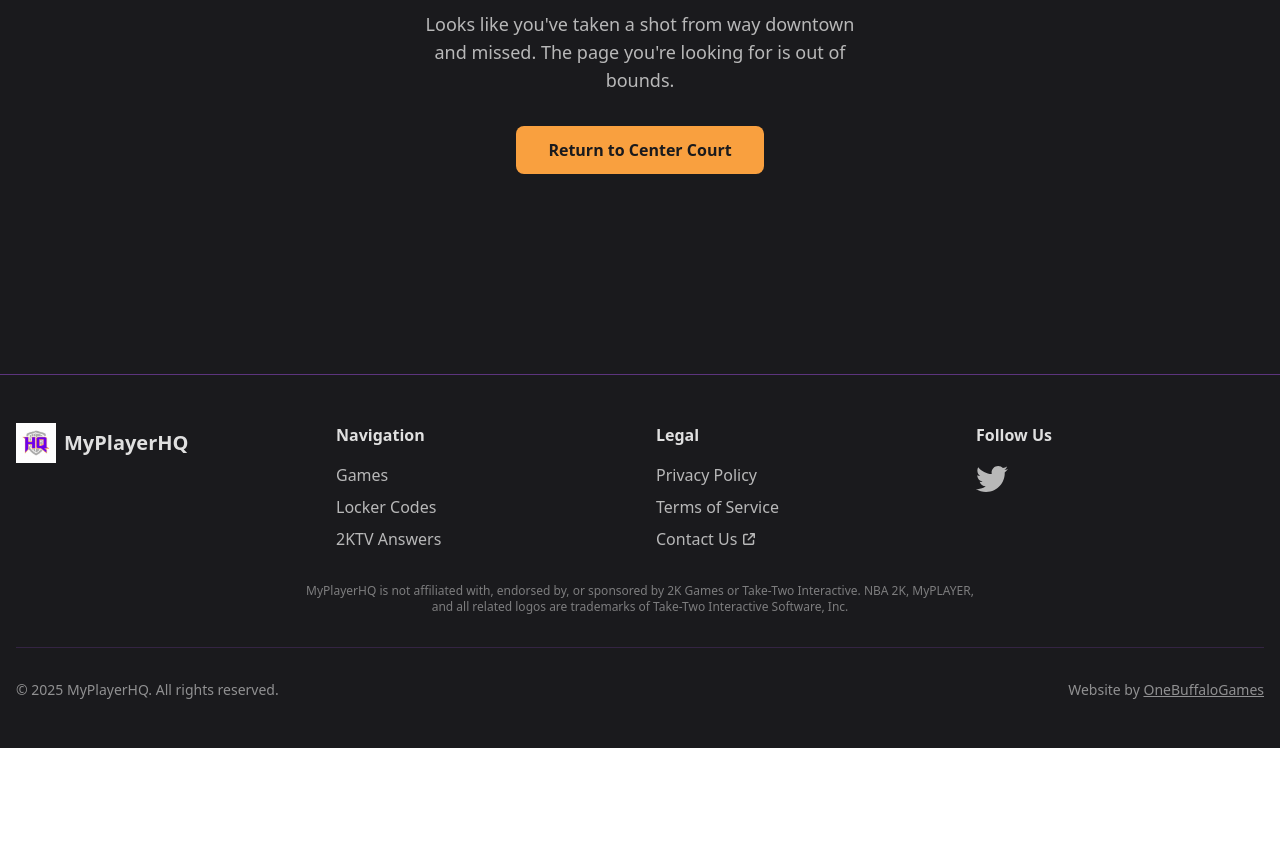
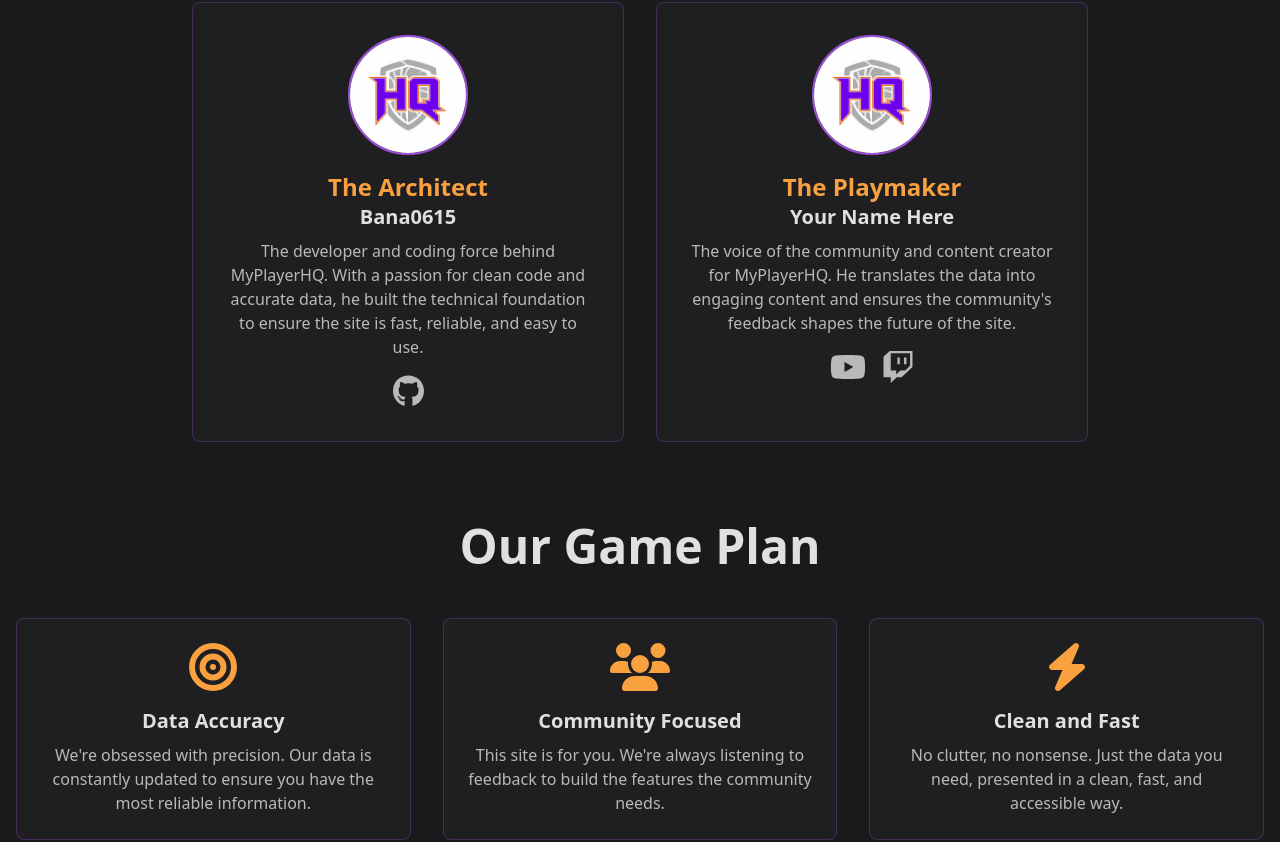
Before and after one commit to OneBuffaloLabs/myplayer-hq, a Next.js app: page /about in a window 1280 px wide. Before the commit this address had no page. Shown: the part 503-1345 px from the top of the page. Before the commit the page ends 1251 px from the top, so only its background shows below. Built offline with nearby package versions, Linux system fonts and the light colour scheme.

Commit message:
Created an about us page

```diff
--- /dev/null
+++ b/src/app/about/page.tsx
@@ -0,0 +1,151 @@
+import { Metadata } from 'next';
+import Link from 'next/link';
+import Image from 'next/image';
+import { generateMetadata } from '@/utils/metadata';
+import { FontAwesomeIcon } from '@fortawesome/react-fontawesome';
+import { faGithub, faTwitch, faYoutube } from '@fortawesome/free-brands-svg-icons';
+import { faBullseye, faUsers, faBolt } from '@fortawesome/free-solid-svg-icons';
+import { IconDefinition } from '@fortawesome/fontawesome-svg-core';
+
+export const metadata: Metadata = generateMetadata({
+  title: 'About Us',
+  description:
+    'Learn about the team and mission behind MyPlayerHQ, a community-driven resource for NBA 2K.',
+});
+
+type TeamMember = {
+  role: string;
+  name: string;
+  bio: string;
+  imageUrl: string;
+  links: {
+    href: string;
+    icon: IconDefinition;
+    label: string;
+  }[];
+};
+
+const teamMembers: TeamMember[] = [
+  {
+    role: 'The Architect',
+    name: 'Bana0615',
+    bio: 'The developer and coding force behind MyPlayerHQ. With a passion for clean code and accurate data, he built the technical foundation to ensure the site is fast, reliable, and easy to use.',
+    imageUrl: '/assets/images/shield.png', // Placeholder image
+    links: [{ href: 'https://github.com/Bana0615', icon: faGithub, label: 'GitHub' }],
+  },
+  {
+    role: 'The Playmaker',
+    name: 'Your Name Here',
+    bio: "The voice of the community and content creator for MyPlayerHQ. He translates the data into engaging content and ensures the community's feedback shapes the future of the site.",
+    imageUrl: '/assets/images/shield.png', // Placeholder image
+    links: [
+      { href: '#Youtube', icon: faYoutube, label: 'YouTube' },
+      { href: '#Twitch', icon: faTwitch, label: 'Twitch' },
+    ],
+  },
+];
+
+type Philosophy = {
+  icon: IconDefinition;
+  title: string;
+  description: string;
+};
+
+const philosophies: Philosophy[] = [
+  {
+    icon: faBullseye,
+    title: 'Data Accuracy',
+    description:
+      "We're obsessed with precision. Our data is constantly updated to ensure you have the most reliable information.",
+  },
+  {
+    icon: faUsers,
+    title: 'Community Focused',
+    description:
+      "This site is for you. We're always listening to feedback to build the features the community needs.",
+  },
+  {
+    icon: faBolt,
+    title: 'Clean and Fast',
+    description:
+      'No clutter, no nonsense. Just the data you need, presented in a clean, fast, and accessible way.',
+  },
+];
+
+export default function AboutPage() {
+  return (
+    <main className="bg-background text-text">
+      <div className="container mx-auto px-4 py-16">
+        {/* Section 1: Our Mission */}
+        <section className="text-center">
+          <h1 className="text-4xl md:text-6xl font-bold">
+            Built for <span className="text-primary">Ballers</span>, By{' '}
+            <span className="text-primary">Ballers</span>.
+          </h1>
+          <p className="mt-4 max-w-3xl mx-auto text-lg text-text/80">
+            MyPlayerHQ was born from a passion for NBA 2K and a desire to create the most accurate,
+            reliable, and user-friendly resource for the community. We were tired of inaccurate data
+            and cluttered websites, so we decided to build the solution ourselves. This is a passion
+            project from the team at One Buffalo Games.
+          </p>
+        </section>
+
+        {/* Section 2: Meet the Team */}
+        <section className="mt-20">
+          <h2 className="text-3xl md:text-5xl font-bold text-center text-text mb-12">
+            Meet the Team
+          </h2>
+          <div className="grid grid-cols-1 md:grid-cols-2 gap-8 max-w-4xl mx-auto">
+            {teamMembers.map((member) => (
+              <div
+                key={member.name}
+                className="bg-background-secondary p-8 rounded-lg border border-accent/30 text-center">
+                <Image
+                  src={member.imageUrl}
+                  alt={`${member.name}'s profile picture`}
+                  width={120}
+                  height={120}
+                  className="rounded-full mx-auto mb-4 border-2 border-accent"
+                />
+                <h3 className="text-2xl font-bold text-primary">{member.role}</h3>
+                <p className="text-xl font-semibold text-text mb-2">{member.name}</p>
+                <p className="text-text/80 mb-4">{member.bio}</p>
+                <div className="flex justify-center space-x-4">
+                  {member.links.map((link) => (
+                    <a
+                      key={link.href}
+                      href={link.href}
+                      target="_blank"
+                      rel="noopener noreferrer"
+                      aria-label={link.label}
+                      className="text-text/80 hover:text-primary">
+                      <FontAwesomeIcon icon={link.icon} size="2x" />
+                    </a>
+                  ))}
+                </div>
+              </div>
+            ))}
+          </div>
+        </section>
+
+        {/* Section 3: Our Game Plan */}
+        <section className="mt-20">
+          <h2 className="text-3xl md:text-5xl font-bold text-center text-text mb-12">
+            Our Game Plan
+          </h2>
+          <div className="grid grid-cols-1 md:grid-cols-3 gap-8">
+            {philosophies.map((item) => (
+              <div
+                key={item.title}
+                className="bg-background-secondary p-6 rounded-lg border border-accent/30 text-center">
+                <FontAwesomeIcon icon={item.icon} size="3x" className="text-primary mb-4" />
+                <h3 className="text-xl font-bold text-text mb-2">{item.title}</h3>
+                <p className="text-text/80">{item.description}</p>
+              </div>
+            ))}
+          </div>
+        </section>
+      </div>
+    </main>
+  );
+}
```
